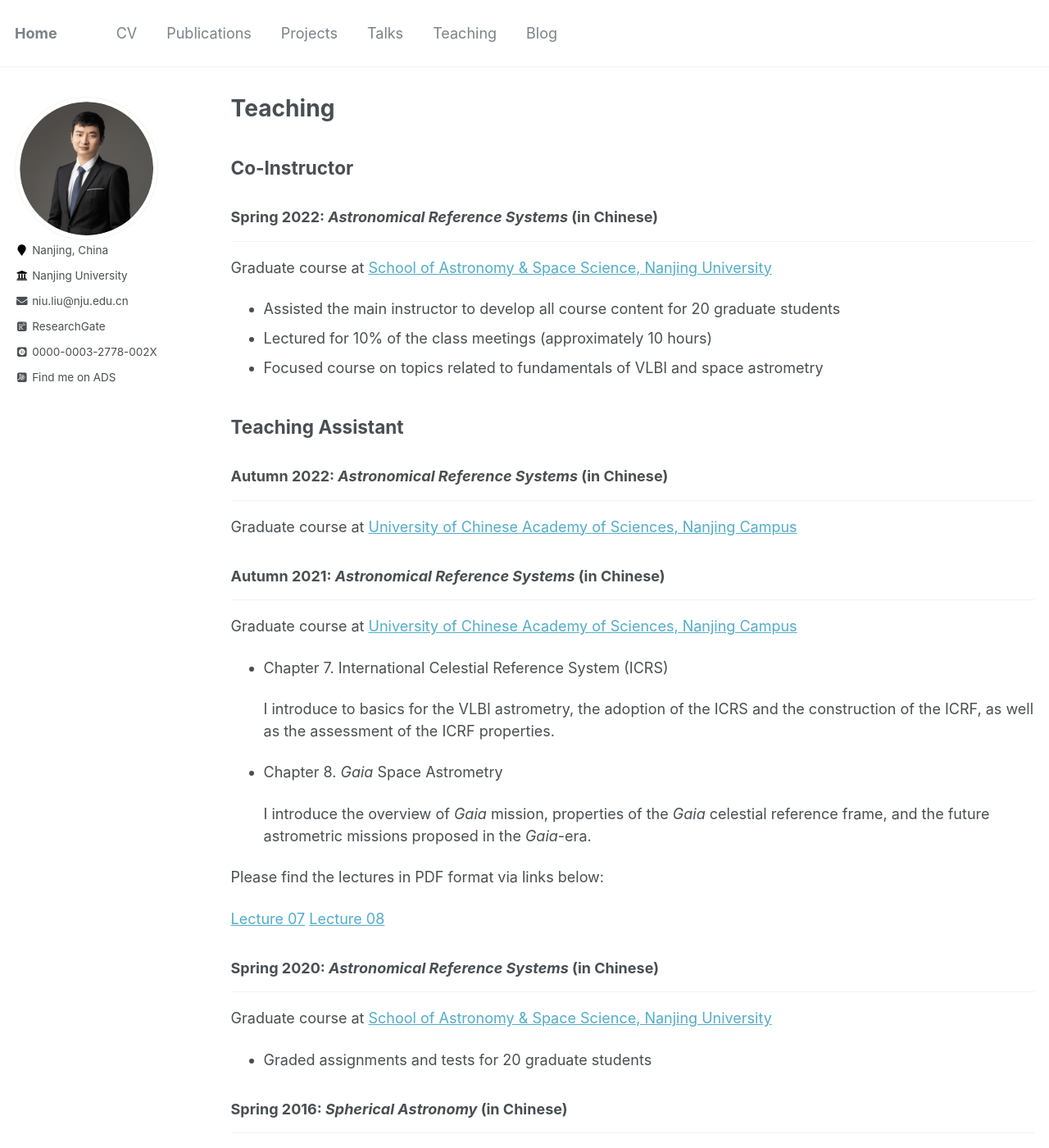
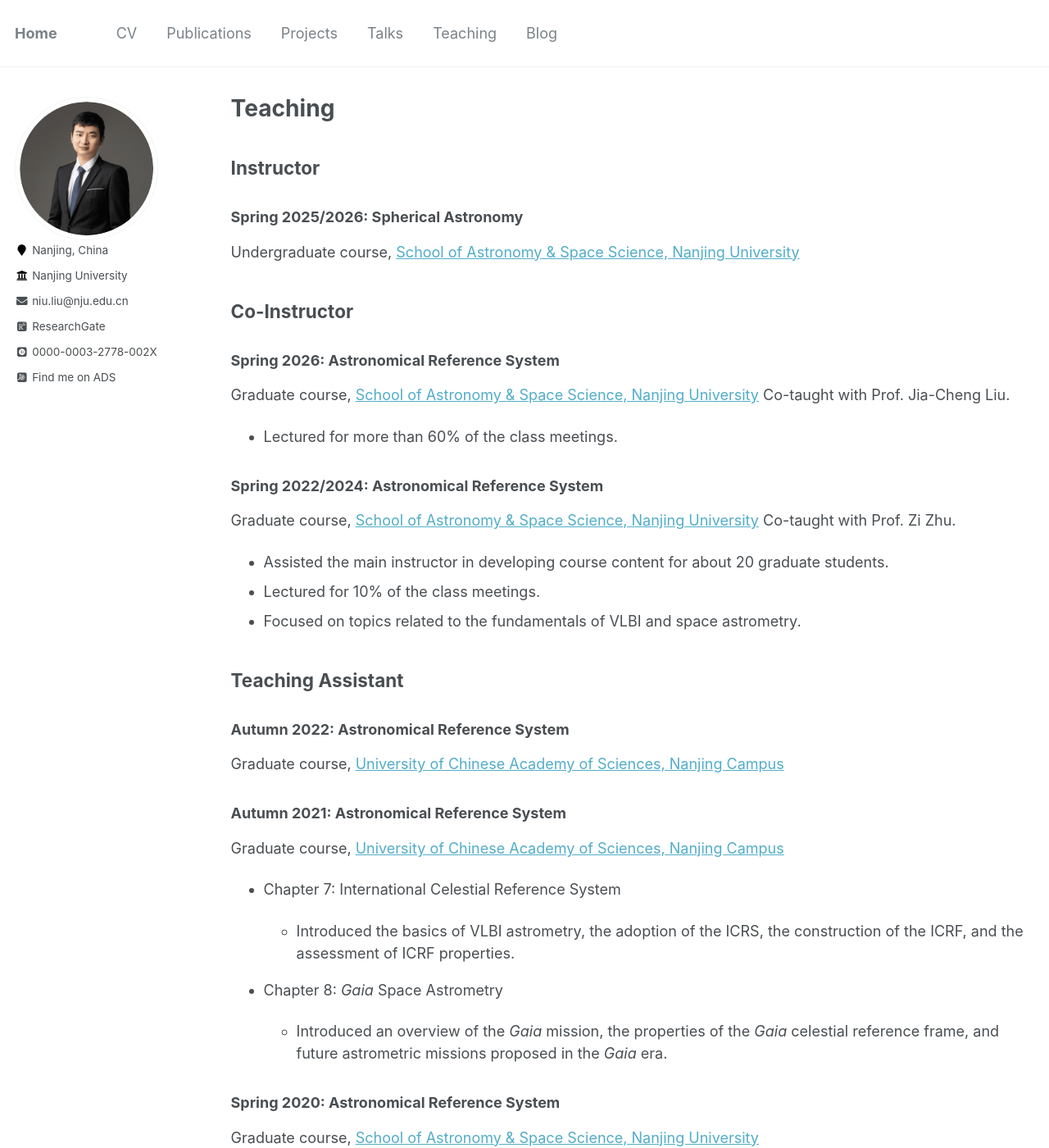
Before and after one commit to Niu-Liu/Niu-Liu.github.io, a Jekyll site: the page built from _pages/teaching.md, in a window 1280 px wide and 1400 px high. Shown: the whole window at 82% size. Built offline with Jekyll 4.4.1, drawn with Linux system fonts in a browser that asks for light colours; some web fonts are replaced; some of the changed text lies outside the part shown.

Commit message:
update teaching

```diff
--- a/_pages/teaching.md
+++ b/_pages/teaching.md
@@ -5,60 +5,55 @@ permalink: /teaching/
 author_profile: true
 ---
 
-{% include base_path %}
+## Instructor
+
+### Spring 2025/2026: Spherical Astronomy
+
+Undergraduate course, [School of Astronomy & Space Science, Nanjing University](https://astronomy.nju.edu.cn/)
 
 ## Co-Instructor
 
-### Spring 2022: *Astronomical Reference Systems* (in Chinese)
----
-Graduate course at [School of Astronomy & Space Science, Nanjing University](https://astronomy.nju.edu.cn/)
+### Spring 2026: Astronomical Reference System
 
-- Assisted the main instructor to develop all course content for 20 graduate students
-- Lectured for 10% of the class meetings (approximately 10 hours)
-- Focused course on topics related to fundamentals of VLBI and space astrometry
+Graduate course, [School of Astronomy & Space Science, Nanjing University](https://astronomy.nju.edu.cn/)
+Co-taught with Prof. Jia-Cheng Liu.
 
+- Lectured for more than 60% of the class meetings.
+
+### Spring 2022/2024: Astronomical Reference System
+
+Graduate course, [School of Astronomy & Space Science, Nanjing University](https://astronomy.nju.edu.cn/)
+Co-taught with Prof. Zi Zhu.
+
+- Assisted the main instructor in developing course content for about 20 graduate students.
+- Lectured for 10% of the class meetings.
+- Focused on topics related to the fundamentals of VLBI and space astrometry.
 
 ## Teaching Assistant
 
-### Autumn 2022: *Astronomical Reference Systems* (in Chinese)
+### Autumn 2022: Astronomical Reference System
 
----
-Graduate course at [University of Chinese Academy of Sciences, Nanjing Campus](https://www.ucas.ac.cn/)
+Graduate course, [University of Chinese Academy of Sciences, Nanjing Campus](https://www.ucas.ac.cn/)
 
+### Autumn 2021: Astronomical Reference System
 
-### Autumn 2021: *Astronomical Reference Systems* (in Chinese)
+Graduate course, [University of Chinese Academy of Sciences, Nanjing Campus](https://www.ucas.ac.cn/)
 
----
-Graduate course at [University of Chinese Academy of Sciences, Nanjing Campus](https://www.ucas.ac.cn/)
+- Chapter 7: International Celestial Reference System
 
-- Chapter 7. International Celestial Reference System (ICRS)
+  - Introduced the basics of VLBI astrometry, the adoption of the ICRS, the construction of the ICRF, and the assessment of ICRF properties.
+- Chapter 8: <i>Gaia</i> Space Astrometry
 
-    I introduce to basics for the VLBI astrometry,
-    the adoption of the ICRS and the construction of the ICRF,
-    as well as the assessment of the ICRF properties.
+  - Introduced an overview of the <i>Gaia</i> mission, the properties of the <i>Gaia</i> celestial reference frame, and future astrometric missions proposed in the <i>Gaia</i> era.
 
-- Chapter 8. *Gaia* Space Astrometry
+### Spring 2020: Astronomical Reference System
 
-    I introduce the overview of *Gaia* mission,
-    properties of the *Gaia* celestial reference frame,
-    and the future astrometric missions proposed in the *Gaia*-era.
+Graduate course, [School of Astronomy & Space Science, Nanjing University](https://astronomy.nju.edu.cn/)
 
-Please find the lectures in PDF format via links below:
+- Graded assignments and tests for about 20 graduate students.
 
-[Lecture 07](http://niu-liu.github.io/files/lectures/Lecture_07.pdf)
-[Lecture 08](http://niu-liu.github.io/files/lectures/Lecture_08.pdf)
+### Spring 2016: Spherical Astronomy
 
+Undergraduate course, [School of Astronomy & Space Science, Nanjing University](https://astronomy.nju.edu.cn/)
 
-### Spring 2020: *Astronomical Reference Systems* (in Chinese)
-
----
-Graduate course at [School of Astronomy & Space Science, Nanjing University](https://astronomy.nju.edu.cn/)
-
-- Graded assignments and tests for 20 graduate students
-
-### Spring 2016: *Spherical Astronomy* (in Chinese)
-
----
-Graduate course at [School of Astronomy & Space Science, Nanjing University](https://astronomy.nju.edu.cn/)
-
-- Graded assignments and tests for 30 undergraduate students
+- Graded assignments and tests for about 30 undergraduate students.
```
Also changed, not shown: _pages/projects.md (+1 -1 lines), 1 other file.
